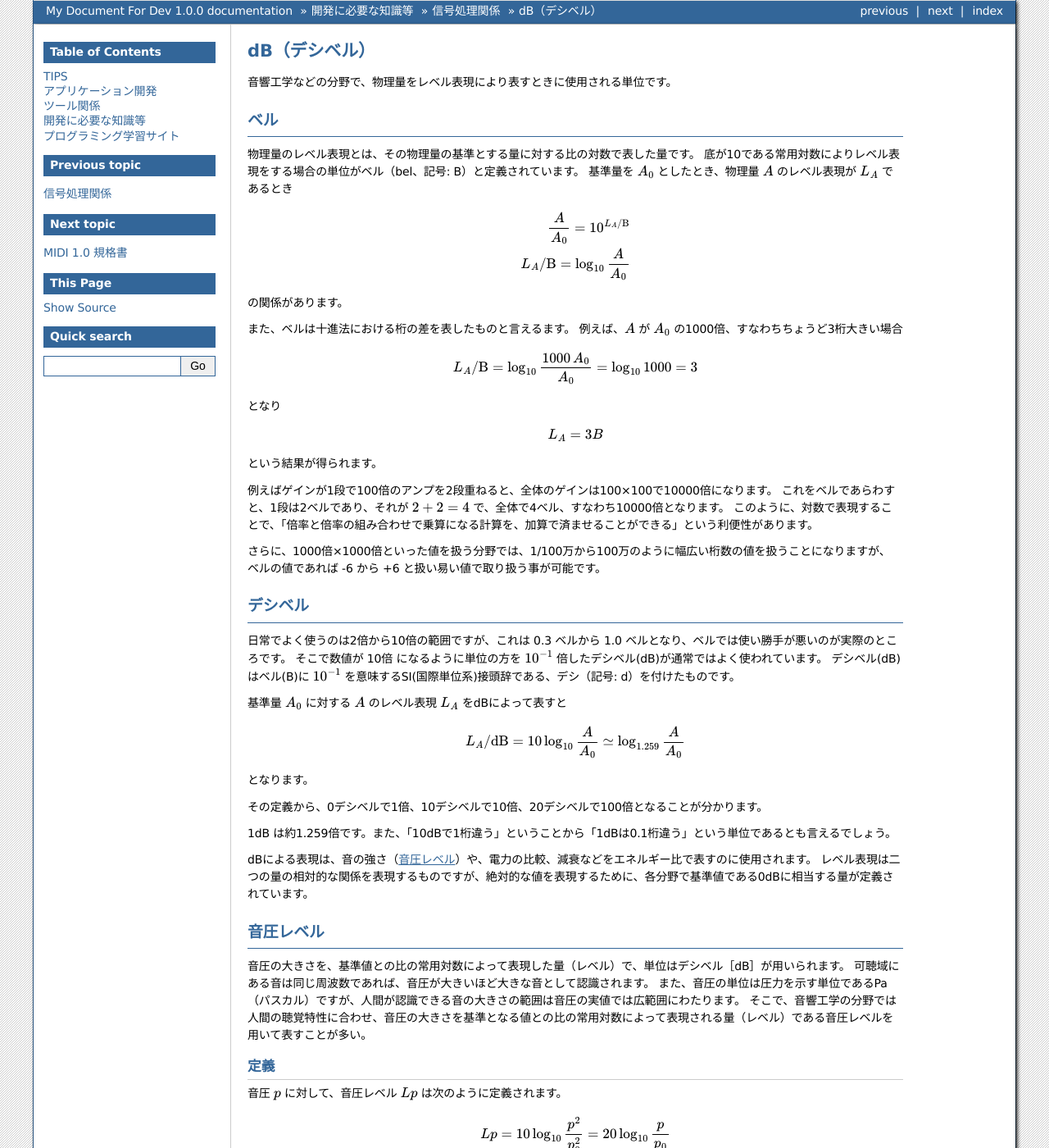
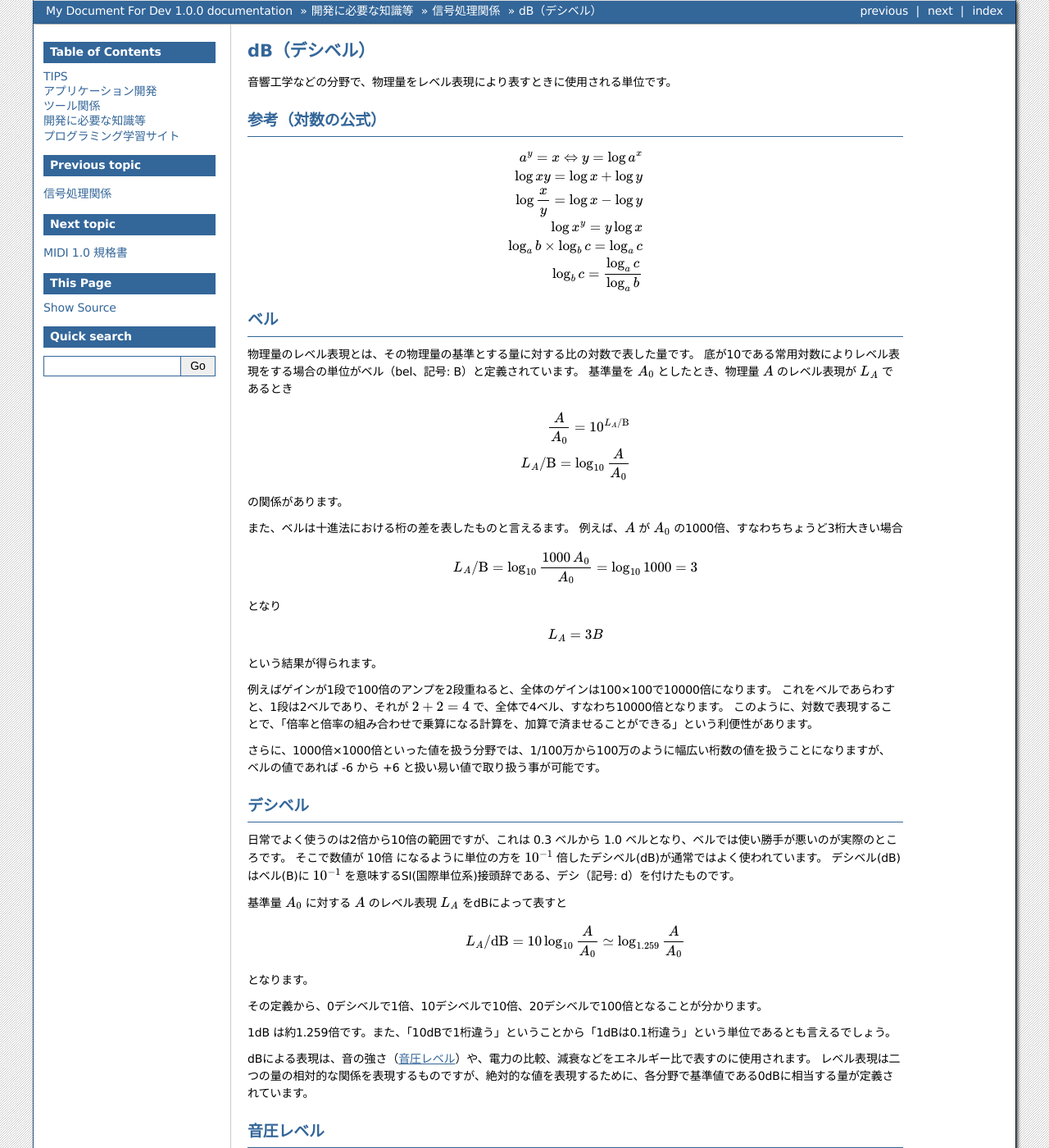
Before and after one commit to shirosan322/my_doc_for_dev, a Sphinx documentation site: the page built from source/development/dsp/decibel.rst, in a window 1280 px wide and 1400 px high. Shown: the whole window at 82% size. Built offline with Sphinx 7.4.7, drawn with Linux system fonts in a browser that asks for light colours; pages that are not in the unit, such as notebooks, are missing from menus; some of the changed text lies outside the part shown.

Commit message:
dBドキュメント更新 ・対数の公式を追加

```diff
--- a/source/development/dsp/decibel.rst
+++ b/source/development/dsp/decibel.rst
@@ -3,6 +3,25 @@ dB（デシベル）
 =================
 
 音響工学などの分野で、物理量をレベル表現により表すときに使用される単位です。
+
+
+参考（対数の公式）
+======================
+
+	.. math::
+
+		a^y = x ⇔ y = \log{a^x}
+
+		\log{xy} = \log{x} + \log{y}
+
+		\log{\frac{x}{y}} = \log{x} - \log{y}
+
+		\log{x^y} = y \log{x}
+
+		\log_a{b} \times \log_b{c} = \log_a{c}
+
+		\log_b{c} = \frac{\log_a{c}}{\log_a{b}}
+
 
 ベル
 ==============
@@ -83,14 +102,14 @@ dBによる表現は、音の強さ（:ref:`音圧レベル <sound_pressure_leve
 
 .. math::
 
-	Lp = 10\log_{10} \frac{p^2}{p_0^2} = 20 \log_{10} \frac{p}{p_0}
+	Lp = 10\log_{10} \bigg( \frac{p^2}{p_0^2} \bigg) = 20 \log_{10} \bigg( \frac{p}{p_0} \bigg)
 
 
 ここで、基準値
 
 .. math::
 
-	p_0 = 2 × 10^{−5} [Pa]
+	p_0 = 20 \times 10^{−6} [Pa]
 
 は、健康な人間の最小可聴音圧であり、これは世界共通の定義です。
 
```
